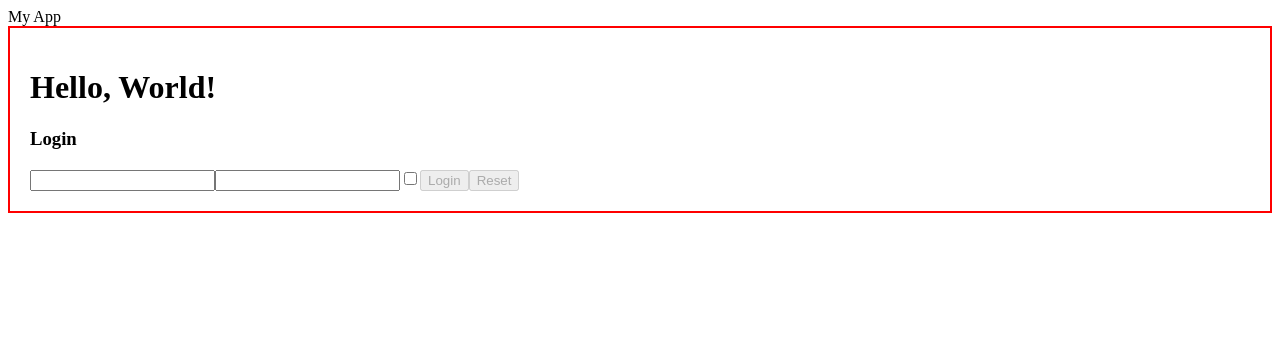
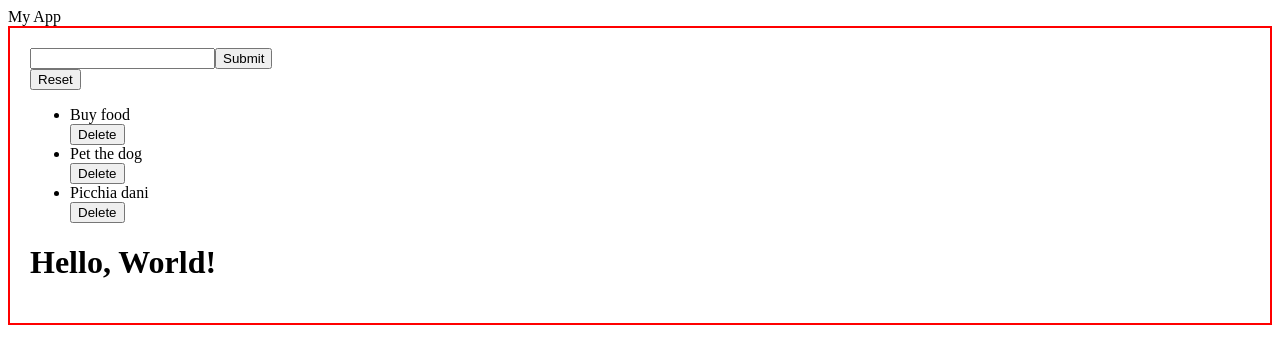
Before and after one commit to l7g/react-exercises, a React (Create React App) app: page / in a window 1280 px wide. Shown: the top 364 px of the page. Built offline with nearby package versions, Linux system fonts and the light colour scheme.

Commit message:
stallo - passaggio es successivo

```diff
--- a/src/App.js
+++ b/src/App.js
@@ -1,8 +1,8 @@
 import { Hello } from "./Hello";
 import React from "react";
-//import { ToDoList } from "./ToDoList";
+import { ToDoList } from "./ToDoList";
 //import { InteractiveWelcome } from "./InteractiveWelcome";
-import { Login } from "./Login";
+//import { Login } from "./Login";
 //import { UncontrolledLogin } from "./UncontrolledLogin";
 //import { Color } from "./ColorsList";
 //import { Message } from "./message";
@@ -16,9 +16,9 @@ export class App extends React.Component {
     return (
       <div>
         <React.StrictMode>
-          <Container title='My App'>
+          <Container title="My App">
+            <ToDoList></ToDoList>
             <Hello />
-            <Login />
           </Container>
         </React.StrictMode>
 
--- a/src/ToDoList.js
+++ b/src/ToDoList.js
@@ -8,6 +8,7 @@ export class ToDoList extends React.Component {
       { key: "2", task: "Pet the dog" },
       { key: "3", task: "Picchia dani" },
     ],
+
   };
 
   handleToDoSub = (event) => {
```
